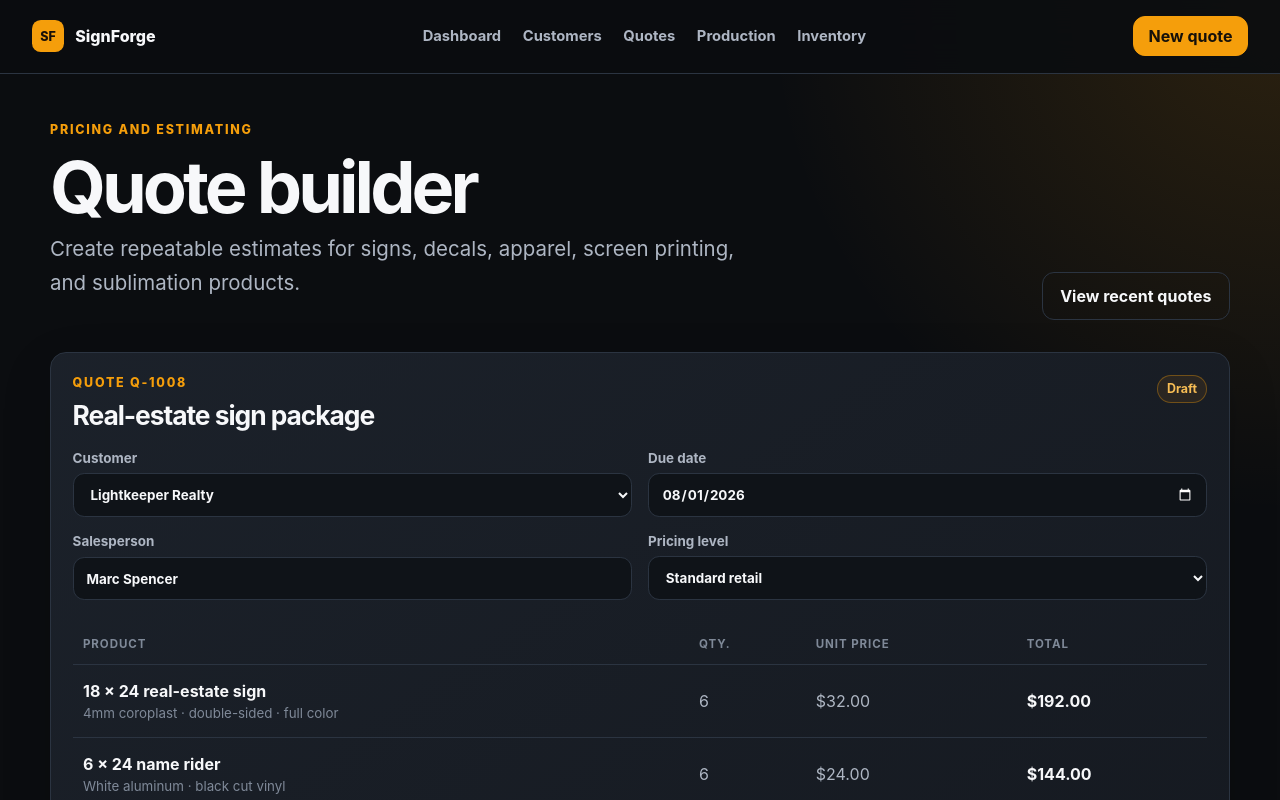
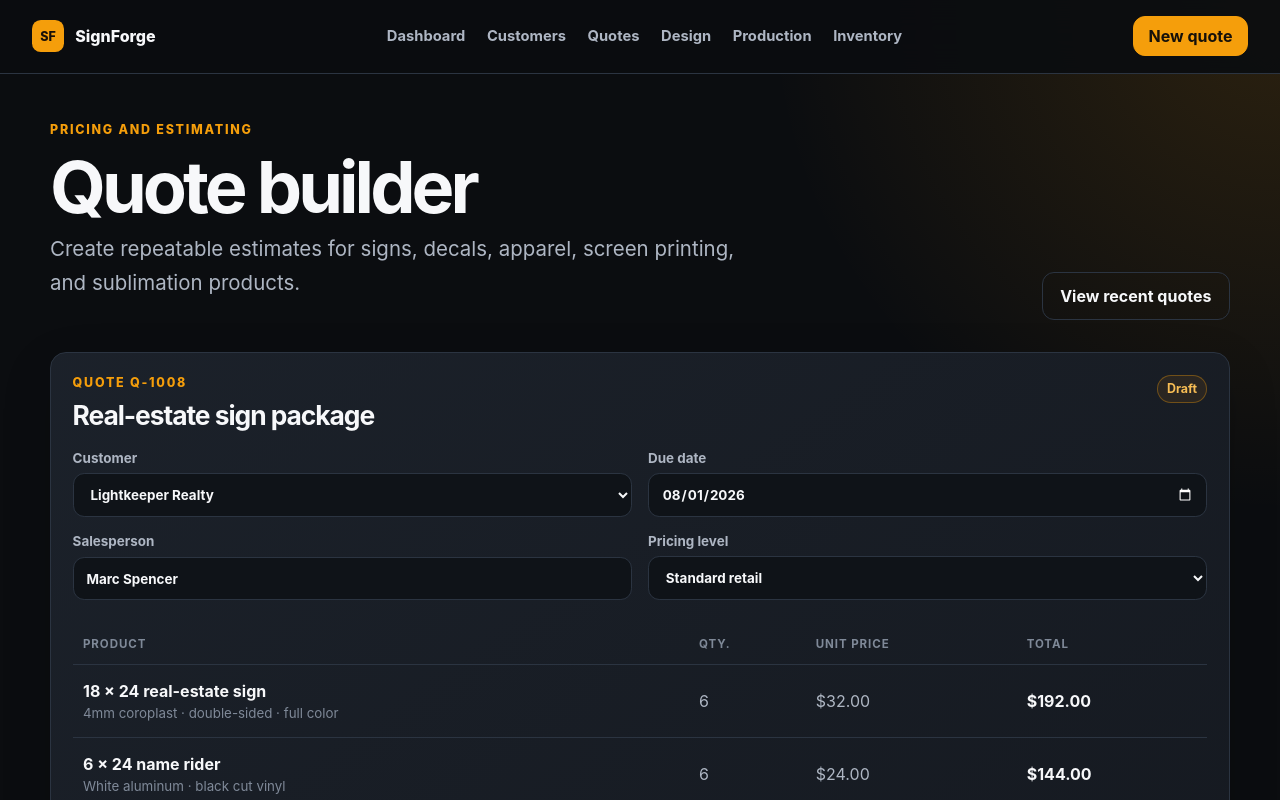
Before and after one commit to AIRealSolutions/SignForge, a Next.js app in the folder apps/web/: page /quotes in a window 1280 px wide. Shown: the top 800 px of the page. Built offline with nearby package versions, Linux system fonts and the light colour scheme.

Commit message:
feat(navigation): add design studio link

```diff
--- a/apps/web/src/app/layout.js
+++ b/apps/web/src/app/layout.js
@@ -9,6 +9,7 @@ const navigation = [
   ["Dashboard", "/dashboard"],
   ["Customers", "/customers"],
   ["Quotes", "/quotes"],
+  ["Design", "/design"],
   ["Production", "/dashboard#production"],
   ["Inventory", "/dashboard#inventory"],
 ];
```
